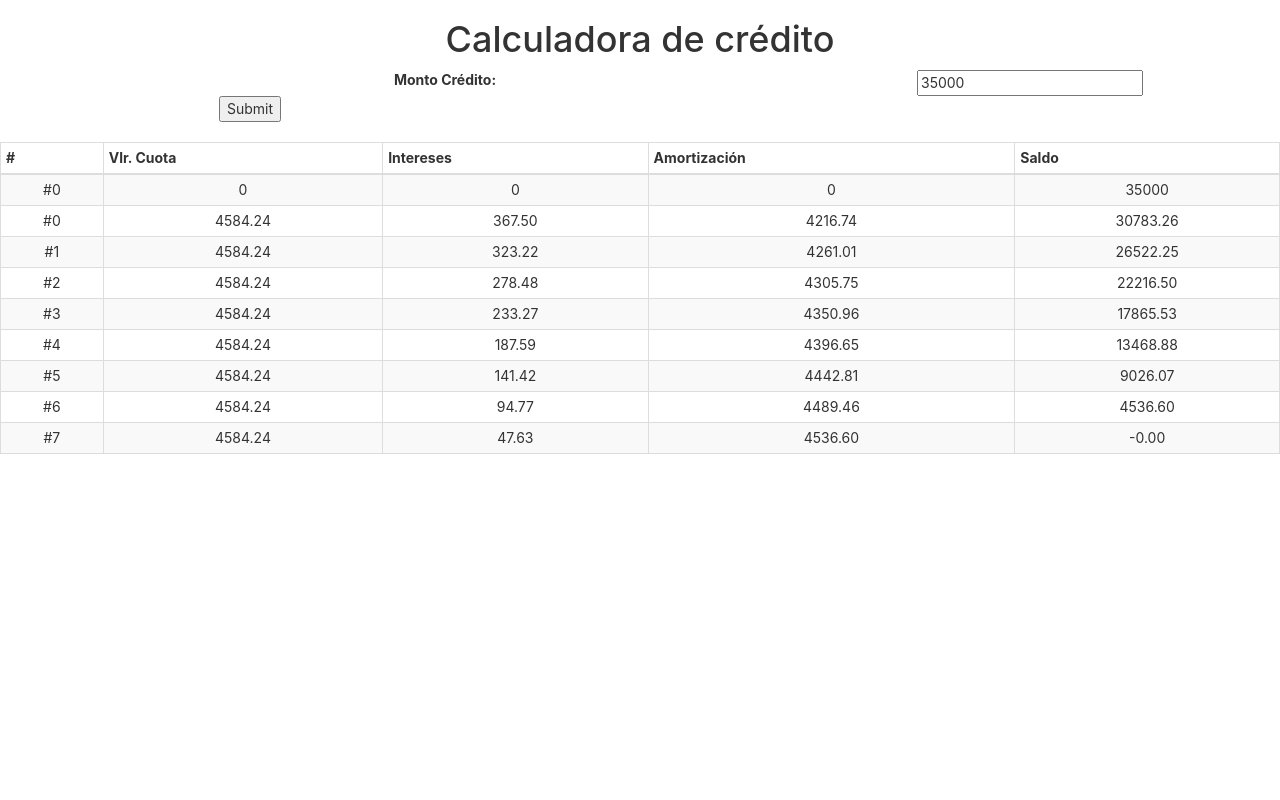
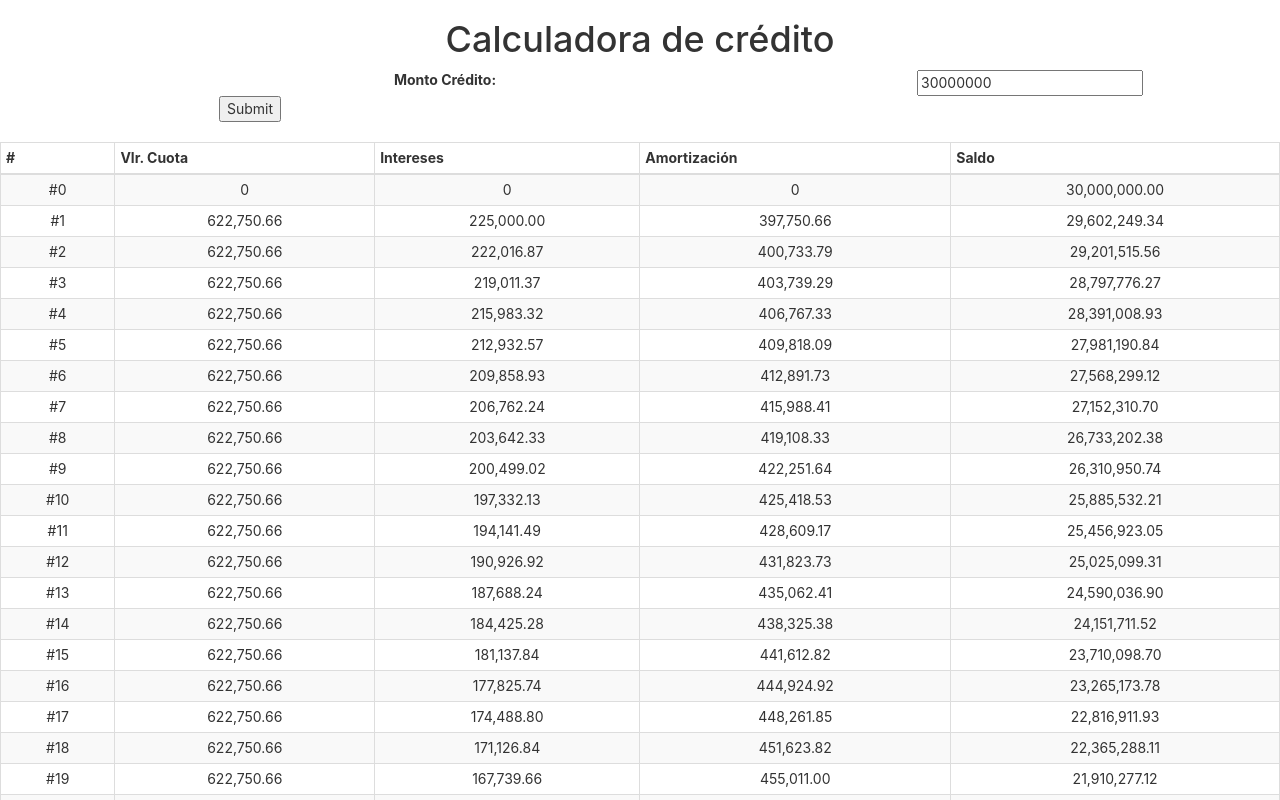
Before and after one commit to Whistler092/calculadoras, a React (Create React App) app: page / in a window 1280 px wide. Shown: the top 800 px of the page. Built offline with nearby package versions, Linux system fonts and the light colour scheme.

Commit message:
first commit

```diff
--- a/src/App.js
+++ b/src/App.js
@@ -6,7 +6,7 @@ class App extends Component {
 
   constructor(props) {
     super(props);
-    this.state = { monto: 35000 };
+    this.state = { monto: 30000000 };
 
     this.handleChange = this.handleChange.bind(this);
     this.handleSubmit = this.handleSubmit.bind(this);
@@ -37,11 +37,11 @@ class App extends Component {
       renta: 0,
       intereses: 0,
       amortizacion: 0 ,
-      capital: this.state.monto
+      capital: this.formatMoney(this.state.monto)
     })
 
-    const periodo = 8;
-    const tasa = 0.126/12;
+    const periodo = 60;
+    const tasa = 0.09/12;
     const renta = (this.state.monto /
           (
             (1 - Math.pow((1+tasa), -periodo))
@@ -55,11 +55,11 @@ class App extends Component {
       monto -=  amortizacion;
 
       cuotas.push({
-        id: index,
-        renta: renta.toFixed(2),
-        intereses: intereses.toFixed(2),
-        amortizacion: amortizacion.toFixed(2) ,
-        capital: monto.toFixed(2)
+        id: index +1,
+        renta: this.formatMoney(renta),
+        intereses: this.formatMoney(intereses),
+        amortizacion: this.formatMoney(amortizacion) ,
+        capital: this.formatMoney(monto)
       })
     }
 
@@ -68,10 +68,18 @@ class App extends Component {
     })
   }
 
+  formatMoney(amount, decimalCount = 2) {
+    try {
+      return amount.toFixed(decimalCount).replace(/\d(?=(\d{3})+\.)/g, '$&,')
+    } catch (e) {
+      console.log(e)
+    }
+  };
+
   obtenerCuotas(){
     return (
       this.state.cuotas.map(i =>
-        <tr>
+        <tr key={i.id}>
           <td>#{i.id}</td>
           <td>{i.renta}</td>
           <td>{i.intereses}</td>
```
